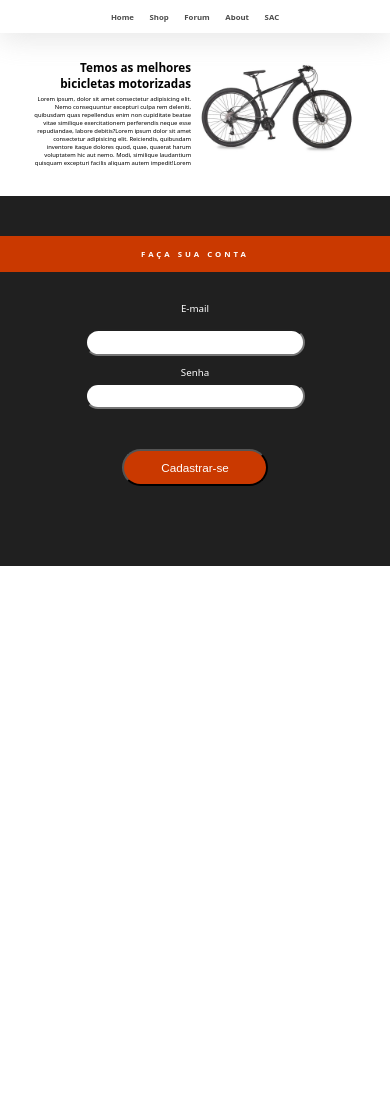
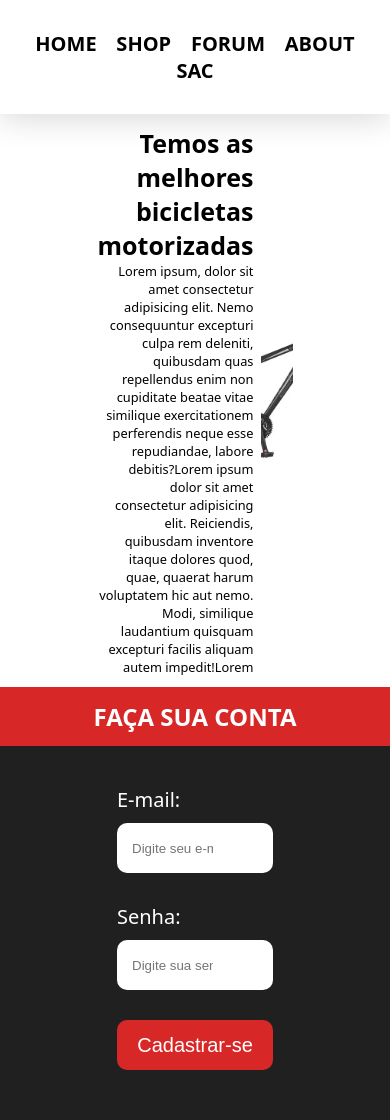
Before and after one commit to JotaEfi/BikeTest, a plain HTML site: page index.html in a window 390 px wide. Before the commit the page ends 844 px from the top, so only its background shows below. Drawn offline with Linux system fonts and the light colour scheme.

Commit message:
responsividade

```diff
--- a/index.html
+++ b/index.html
@@ -1,5 +1,5 @@
 <!DOCTYPE html>
-<html lang="en">
+<html lang="pt_br">
 
 <head>
     <meta charset="UTF-8">
@@ -9,21 +9,12 @@
     <link rel="shortcut icon" href="/Site html/logosite3.png">
     <link rel="stylesheet" href="/style.css">
     <style>
-        @media screen and (min-width: 601px) {
-            div.example {
-                font-size: 80px;
-            }
+        html {
+            font-size: 62.5%;
         }
 
-        h1,
-        h2,
-        h3 {
-            font-size: 3vw;
-        }
-
-        p,
-        a {
-            font-size: 1.5vw;
+        body {
+            font-size: 1.6rem;
         }
 
         * {
@@ -35,7 +26,6 @@
     </style>
     <link rel="icon" href="/img/BikeTest_Logo.png">
 </head>
-
 
 <body>
     <nav>
@@ -51,36 +41,19 @@
             <p>Lorem ipsum, dolor sit amet consectetur adipisicing elit. Nemo consequuntur excepturi culpa rem deleniti, quibusdam quas repellendus enim non cupiditate beatae vitae similique exercitationem perferendis neque esse repudiandae, labore debitis?Lorem ipsum dolor sit amet consectetur adipisicing elit. Reiciendis, quibusdam inventore itaque dolores quod, quae, quaerat harum voluptatem hic aut nemo. Modi, similique laudantium quisquam excepturi facilis aliquam autem impedit!Lorem
             </p>
         </div>
-        <figure>
-            <img class="bike_img" src="/img/BikeIMG.webp" />
-            <figure>
-
-
-
+        <img class="bike_img" src="/img/BikeIMG.webp" />
     </section>
-
-
-
     <div class="bottom">
         <h2>Faça sua conta</h2>
-        <div class="inputs">
-            <form action="" style="display: grid; grid-template-rows: 1fr 1fr;">
-                <div class="label_inputs">
-                    <label for="campo_email" class="tex">E-mail</label>
-                    <input type="email" id="campo_email">
-                </div>
-                <div class="label_inputs">
-                    <label for="campo_senha" style="padding-top: 10px;">Senha</label>
-                    <input type="password" id="campo_senha">
-                </div>
-                <div>
-                    <button class="button_cadastro">Cadastrar-se</button>
-                </div>
-            </form>
-        </div>
-    </div>
-
-
+        <form action="">
+            <label for="campo_email" class="tex">E-mail:
+            </label>
+            <input placeholder="Digite seu e-mail..." type="email" id="campo_email">
+            <label for="campo_senha">Senha:
+            </label>
+            <input placeholder="Digite sua senha..." type="password" id="campo_senha">
+            <button>Cadastrar-se</button>
+        </form>
     </div>
 </body>
 
--- a/style.css
+++ b/style.css
@@ -1,134 +1,108 @@
-html {
-  font-size: 62.5%;
-
-}
-
 body {
   font-family: system-ui, -apple-system, BlinkMacSystemFont, 'Segoe UI', Roboto, Oxygen, Ubuntu, Cantarell, 'Open Sans', 'Helvetica Neue', sans-serif;
   size: 100%;
 }
 nav {
-  size: 100%;
-  font-size: 100%;
-  display: flex;
-  justify-content: center;
-  background-color: white;
-  background: #ffffff;
+  opacity: 100%;
+  margin: 0 30%;
+  text-align: center;
+  height: 100%;
+  margin: 0 auto;
+  padding: 3rem 0rem;
+  margin-bottom: 3%;
   box-shadow: 0px 5px 30px #d9d9d9, 0px 0px 0px #ffffff;
-  padding: 2% 0 2% 0;
 }
 
 nav a {
   color: black;
   text-decoration: none;
-  padding: 1% 2%;
+  padding: 0 2%;
   font-weight: bold;
-  font-size: 2vw;
+  font-size: 2rem;
+  text-transform: uppercase;
 }
-
-a:hover,
-nav {
+nav a:hover {
   color: #bd0000;
   transition: 0.13s;
   opacity: 0.7;
-
 }
-
-.container {
-  display: block;
-  size: 100%;
+.section1 {
+  align-items: center;
+  display: grid;
+  grid-template-columns: 1fr 1fr;
+  grid-gap: 2vw;
+  margin: 0 25% 3% 25%;
 }
-
 .bike_img{
-  object-position: 50% 50%;
-  height: 50%;
+  margin: 0 auto;
+  object-fit: cover;
+  height: 31rem;
+  width: 100%;
 
 }
 .section1 div h1 {
-  font-size: 3vw;
+  font-size: 2.5rem;
   text-align: end;
-  padding-bottom: 1vw;
+
 }
 .section1 div p {
-  font-size: 1.5vw;
+  font-size: 80%;
   text-align: end;
 }
-
-
-
 .bottom{
   background-color: rgb(32, 32, 32);
-  text-align: center;
 
-  padding-top: 40px;
+  padding: auto;
 }
-.bottom .inputs form input {
-  padding: 1vw 5vw 1vw 5vw;
-  margin: 0 20vw 0 20vw;
-  border-radius: 20px;
+.bottom form{
+  padding: 4rem 0 5rem 0;
+  display: grid;
+  margin: 0 30%;
+  grid-template-columns: 1fr;
+}
+.bottom form input {
+  margin: 1rem auto 3rem auto;
+  width: 100%;
+  height: 5rem;
+  padding: .5rem 6rem .5rem 1.5rem;
+  border-radius: 10px;
+  border: none;
+  outline: none;
+}
+.bottom form input:hover {
+  background-color: rgb(206, 206, 206);
+  transition: 0.3s;
+}
 
+.bottom form label {
+  font-size: 2rem;
+  color: white;
+  margin: 0;
 }
 .bottom h2 {
   text-align: center;
   text-transform: uppercase;
   color: #ffffff;
-  background-color: #ca3900;
+  background-color: #d82727;
   padding: 13px 5px 13px 5px;
 }
-.bottom .inputs form label {
-  color: white;
-  font-size: 2.5vw;
-  justify-content: center;
-}
-form {
-  align-items: center;
-  align-self: center;
-  align-content: center ;
-  justify-content: center;
-
-}
-figure .bike_img{
-  size: 100%;
-  height: 40vw;
-}
-.inputs {
-
-  padding-bottom: 80px;
-  padding-top: 30px;
-}
-.label_inputs {
-  display: grid;
-  grid-template-rows: 1fr 1fr;
-  grid-template-columns: 1fr;
-}
-.button_cadastro {
-  font-size: 3vw;
-  margin-top: 40px;
-  padding: 10px 10% 10px 10%;
-  border-radius: 30px;
+.bottom form button {
+  height: 5rem;
+  font-size: 2rem;
+  border-radius: 10px;
   cursor: pointer;
   color: #ffffff;
-  background-color: #ca3900;
+  background-color: #d82727;
+  border: none;
+  outline: none;
 }
-.button_cadastro:hover {
+.bottom form button:hover {
   background-color: white;
-  color: #ca3900;
+  color: #d82727;
   transition-duration: 0.3s;
 }
 
-.section1 {
-  align-items: center;
-  display: grid;
-  grid-template-columns: 1fr 1fr;
-  grid-gap: 2vw;
-  display: grid;
-  padding: 0 8vw 1vw 8vw;
-}
 
-.bottom h2 {
-  letter-spacing: 3px;
-  font-size: 2vw;
-}
 
 /*
   align-items: center;
```
